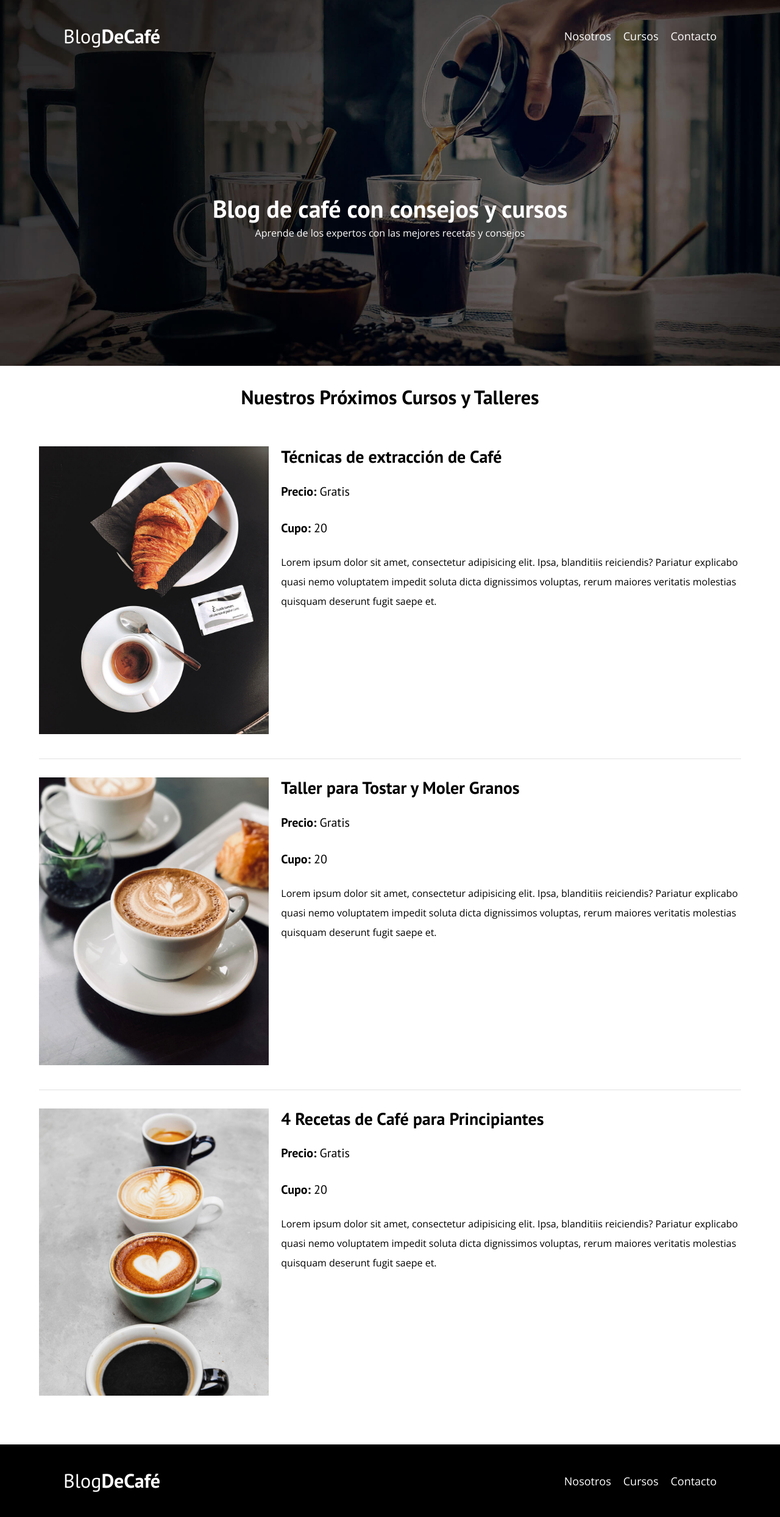
After one commit to DiegoArroyo12/DesarrolloWEB, a PHP site: page /cursos.html in a window 1280 px wide. The commit adds this page. Shown: the whole page at 61% size. Run offline with PHP 8.4, Linux system fonts and the light colour scheme.

Commit message:
Desarrollando la página de Cursos

```diff
--- a/blogdecafe_inicio/css/style.css
+++ b/blogdecafe_inicio/css/style.css
@@ -218,3 +218,35 @@ img {
         column-gap: 2rem;
     }
 }
+
+/* Cursos */
+.curso {
+    padding: 3rem 0;
+    border-bottom: 1px solid var(--gris);
+}
+
+@media (min-width: 768px) {
+    .curso {
+        display: grid;
+        grid-template-columns: 1fr 2fr;
+        column-gap: 2rem;
+    }
+}
+
+.curso:last-of-type {
+    border: none;
+}
+
+.curso__label {
+    font-family: var(--fuenteHeading);
+    font-weight: bold;
+}
+
+.curso__info {
+    font-weight: normal;
+}
+
+.curso__label,
+.curso__info {
+    font-size: 2rem;
+}
--- /dev/null
+++ b/blogdecafe_inicio/cursos.html
@@ -0,0 +1,125 @@
+<!DOCTYPE html>
+<html lang="en">
+<head>
+    <meta charset="UTF-8">
+    <meta name="viewport" content="width=device-width, initial-scale=1.0">
+    <title>BlogDeCafé</title>
+    <link rel="stylesheet" href="css/style.css">
+    <link rel="preconnect" href="https://fonts.googleapis.com">
+    <link rel="preconnect" href="https://fonts.gstatic.com" crossorigin>
+    <link href="https://fonts.googleapis.com/css2?family=Open+Sans&family=PT+Sans:wght@400;700&display=swap" rel="stylesheet">
+    <link rel="stylesheet" href="css/normalize.css">
+</head>
+<body>
+
+    <header class="header">
+
+        <div class="contenedor">
+            <div class="barra">
+                <a class="logo" href="index.html">
+                    <h1 class="logo__nombre no-margin centrar-texto">Blog<span class="logo__bold">DeCafé</span></h1>
+                </a>
+
+                <nav class="navegacion">
+                    <a href="nosotros.html" class="navegacion__enlace">Nosotros</a>
+                    <a href="cursos.html" class="navegacion__enlace">Cursos</a>
+                    <a href="contacto.html" class="navegacion__enlace">Contacto</a>
+                </nav>
+            </div>
+        </div>
+
+        <div class="header__texto">
+            <h2 class="no-margin">Blog de café con consejos y cursos</h2>
+            <p class="no-margin">Aprende de los expertos con las mejores recetas y consejos</p>
+        </div>
+
+    </header>
+
+    <main class="contenedor">
+        <h3 class="centrar-texto">Nuestros Próximos Cursos y Talleres</h3>
+
+        <div class="curso">
+            <div class="curso__imagen">
+                <img src="img/curso1.jpg" alt="Imagen del Curso.">
+            </div>
+
+            <div class="curso__informacion">
+                <h4 class="no-margin">Técnicas de extracción de Café</h4>
+                <p class="curso__label">Precio:
+                    <span class="curso__info">Gratis</span>
+                </p>
+                <p class="curso__label">Cupo:
+                    <span class="curso__info">20</span>
+                </p>
+                <p class="curso__descripcion">
+                    Lorem ipsum dolor sit amet, consectetur adipisicing elit. Ipsa, blanditiis reiciendis?
+                    Pariatur explicabo quasi nemo voluptatem impedit soluta dicta dignissimos voluptas,
+                    rerum maiores veritatis molestias quisquam deserunt fugit saepe et.
+                </p>
+            </div> <!-- .curso__informacion -->
+        </div> <!-- .curso -->
+
+        <div class="curso">
+            <div class="curso__imagen">
+                <img src="img/curso2.jpg" alt="Imagen del Curso.">
+            </div>
+
+            <div class="curso__informacion">
+                <h4 class="no-margin">Taller para Tostar y Moler Granos</h4>
+                <p class="curso__label">Precio:
+                    <span class="curso__info">Gratis</span>
+                </p>
+                <p class="curso__label">Cupo:
+                    <span class="curso__info">20</span>
+                </p>
+                <p class="curso__descripcion">
+                    Lorem ipsum dolor sit amet, consectetur adipisicing elit. Ipsa, blanditiis reiciendis?
+                    Pariatur explicabo quasi nemo voluptatem impedit soluta dicta dignissimos voluptas,
+                    rerum maiores veritatis molestias quisquam deserunt fugit saepe et.
+                </p>
+            </div> <!-- .curso__informacion -->
+        </div> <!-- .curso -->
+
+        <div class="curso">
+            <div class="curso__imagen">
+                <img src="img/curso3.jpg" alt="Imagen del Curso.">
+            </div>
+
+            <div class="curso__informacion">
+                <h4 class="no-margin">4 Recetas de Café para Principiantes</h4>
+                <p class="curso__label">Precio:
+                    <span class="curso__info">Gratis</span>
+                </p>
+                <p class="curso__label">Cupo:
+                    <span class="curso__info">20</span>
+                </p>
+                <p class="curso__descripcion">
+                    Lorem ipsum dolor sit amet, consectetur adipisicing elit. Ipsa, blanditiis reiciendis?
+                    Pariatur explicabo quasi nemo voluptatem impedit soluta dicta dignissimos voluptas,
+                    rerum maiores veritatis molestias quisquam deserunt fugit saepe et.
+                </p>
+            </div> <!-- .curso__informacion -->
+        </div> <!-- .curso -->
+    </main>
+
+    <footer class="footer">
+        <div class="contenedor">
+            <div class="barra">
+                <a class="logo" href="index.html">
+                    <h1 class="logo__nombre no-margin centrar-texto">Blog<span class="logo__bold">DeCafé</span></h1>
+                </a>
+
+                <nav class="navegacion">
+                    <a href="nosotros.html" class="navegacion__enlace">Nosotros</a>
+                    <a href="cursos.html" class="navegacion__enlace">Cursos</a>
+                    <a href="contacto.html" class="navegacion__enlace">Contacto</a>
+                </nav>
+            </div>
+        </div>
+    </footer>
+
+</body>
+</html>
+<!-- Cuando inspeccionamos una página y sale un área:
+Naranja: Margin
+Verde: Padding -->
```
